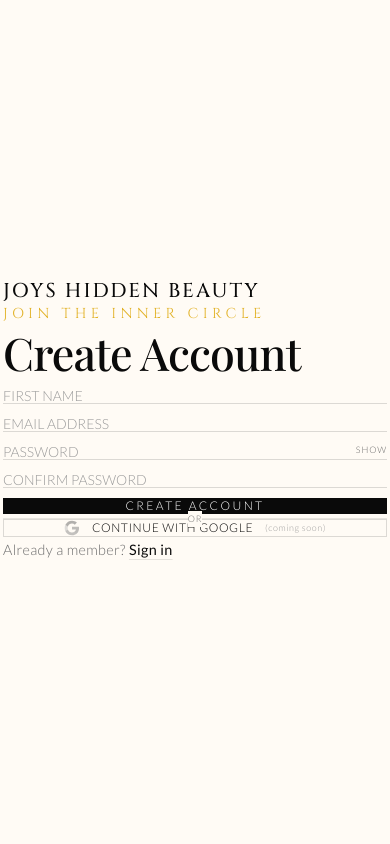
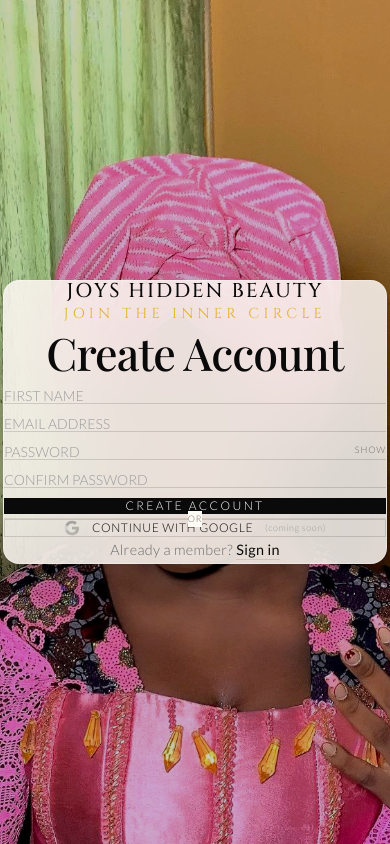
Before and after one commit to 191405/Joys-Hidden-Beauty, a Next.js app in the folder frontend/: page /auth/register in a window 390 px wide. Built offline with nearby package versions, Linux system fonts and the light colour scheme; no server answers; a web font is replaced by a local one.

Commit message:
UI: Add mobile background image with glassmorphism form on auth screens

```diff
--- a/frontend/src/components/auth/LoginClient.tsx
+++ b/frontend/src/components/auth/LoginClient.tsx
@@ -70,33 +70,44 @@ export default function LoginClient() {
     };
 
     return (
-        <div className="min-h-screen flex bg-[var(--color-canvas)] selection:bg-[var(--color-gold)] selection:text-white">
-            {/* Left — Full Bleed Editorial Image */}
+        <div className="min-h-screen flex relative bg-[var(--color-canvas)] lg:bg-transparent selection:bg-[var(--color-gold)] selection:text-white">
+
+            {/* Mobile/Tablet Background Image (Hidden on Desktop) */}
+            <div className="absolute inset-0 lg:hidden overflow-hidden">
+                <div
+                    className="absolute inset-0 bg-cover bg-center transform scale-105"
+                    style={{ backgroundImage: `url('/images/login-portrait.jpg')` }}
+                />
+                {/* Overlay to ensure the glass box pops */}
+                <div className="absolute inset-0 bg-black/20" />
+            </div>
+
+            {/* Left — Full Bleed Editorial Image (Desktop Only) */}
             <div className="hidden lg:block lg:w-[55%] relative overflow-hidden">
                 <div
                     className="absolute inset-0 bg-cover bg-center transform scale-105 transition-transform duration-[15s] hover:scale-100"
                     style={{ backgroundImage: `url('/images/login-portrait.jpg')` }}
                 />
-                <div className="absolute inset-0 bg-black/10 transition-opacity duration-1000 hover:opacity-0" />
+                <div className="absolute inset-0 bg-gradient-to-t from-black/40 to-transparent transition-opacity duration-1000 hover:opacity-80" />
             </div>
 
-            {/* Right — Clean Minimalist Canvas */}
-            <div className="w-full lg:w-[45%] flex items-center justify-center px-6 sm:px-12 md:px-20 py-20 pt-28 md:pt-20 bg-[var(--color-canvas)]">
+            {/* Right — Clean Minimalist Canvas (Desktop) / Glass Form (Mobile) */}
+            <div className="w-full lg:w-[45%] flex items-center justify-center px-4 sm:px-12 md:px-20 py-16 pt-24 md:pt-20 relative z-10 lg:bg-[var(--color-canvas)]">
                 <motion.div
-                    className="w-full max-w-sm"
+                    className="w-full max-w-sm bg-[var(--color-canvas)]/85 lg:bg-transparent backdrop-blur-2xl lg:backdrop-blur-none p-8 sm:p-10 lg:p-0 border border-[rgba(255,255,255,0.3)] lg:border-none shadow-2xl lg:shadow-none rounded-2xl lg:rounded-none"
                     variants={containerVariants}
                     initial="hidden"
                     animate="visible"
                 >
-                    <motion.div variants={itemVariants} className="flex justify-start mb-8">
+                    <motion.div variants={itemVariants} className="flex justify-center lg:justify-start mb-8">
                         <Logo variant="text" size="large" theme="gold" className="!tracking-[0.1em]" />
                     </motion.div>
 
-                    <motion.p variants={itemVariants} className="font-[family-name:var(--font-cinzel)] text-[10px] sm:text-xs tracking-[0.3em] uppercase text-[var(--color-gold)] mb-3">
+                    <motion.p variants={itemVariants} className="font-[family-name:var(--font-cinzel)] text-[10px] sm:text-xs tracking-[0.3em] uppercase text-[var(--color-gold)] mb-3 text-center lg:text-left">
                         Welcome Back
                     </motion.p>
 
-                    <motion.h1 variants={itemVariants} className="font-[family-name:var(--font-playfair)] text-4xl sm:text-5xl mb-8 text-[var(--color-ink)] leading-tight">
+                    <motion.h1 variants={itemVariants} className="font-[family-name:var(--font-playfair)] text-4xl sm:text-5xl mb-8 text-[var(--color-ink)] leading-tight text-center lg:text-left">
                         Sign In
                     </motion.h1>
 
@@ -175,26 +186,27 @@ export default function LoginClient() {
 
                     <motion.div variants={itemVariants} className="relative flex items-center justify-center mt-10 mb-8">
                         <div className="border-t border-[rgba(26,26,26,0.1)] w-full"></div>
-                        <span className="bg-[var(--color-canvas)] px-4 text-[9px] tracking-widest uppercase text-[var(--color-slate)] absolute">Or</span>
+                        <span className="bg-[var(--color-canvas)] lg:bg-transparent px-4 text-[9px] tracking-widest uppercase text-[var(--color-slate)] absolute">Or</span>
                     </motion.div>
 
                     <motion.div variants={itemVariants}>
                         <button
                             type="button"
-                            disabled
-                            className="w-full flex items-center justify-center gap-3 bg-transparent border border-[rgba(26,26,26,0.15)] text-[var(--color-ink)] hover:border-[var(--color-ink)] transition-colors py-[14px] text-xs tracking-wider uppercase cursor-not-allowed group"
+                            onClick={handleGoogleLogin}
+                            disabled={googleLoading}
+                            className="w-full flex items-center justify-center gap-3 bg-transparent border border-[rgba(26,26,26,0.15)] text-[var(--color-ink)] hover:border-[var(--color-ink)] transition-colors py-[14px] text-xs tracking-wider uppercase group"
                         >
-                            <svg className="w-4 h-4 opacity-50 grayscale transition-all duration-300 group-hover:grayscale-0 group-hover:opacity-100" viewBox="0 0 24 24">
+                            <svg className="w-4 h-4 transition-all duration-300" viewBox="0 0 24 24">
                                 <path d="M22.56 12.25c0-.78-.07-1.53-.2-2.25H12v4.26h5.92c-.26 1.37-1.04 2.53-2.21 3.31v2.77h3.57c2.08-1.92 3.28-4.74 3.28-8.09z" fill="#4285F4" />
                                 <path d="M12 23c2.97 0 5.46-.98 7.28-2.66l-3.57-2.77c-.98.66-2.23 1.06-3.71 1.06-2.86 0-5.29-1.93-6.16-4.53H2.18v2.84C3.99 20.53 7.7 23 12 23z" fill="#34A853" />
                                 <path d="M5.84 14.09c-.22-.66-.35-1.36-.35-2.09s.13-1.43.35-2.09V7.07H2.18C1.43 8.55 1 10.22 1 12s.43 3.45 1.18 4.93l2.85-2.22.81-.62z" fill="#FBBC05" />
                                 <path d="M12 5.38c1.62 0 3.06.56 4.21 1.64l3.15-3.15C17.45 2.09 14.97 1 12 1 7.7 1 3.99 3.47 2.18 7.07l3.66 2.84c.87-2.6 3.3-4.53 6.16-4.53z" fill="#EA4335" />
                             </svg>
-                            Continue with Google <span className="text-[9px] text-[var(--color-slate-light)] lowercase">(coming soon)</span>
+                            {googleLoading ? "Connecting..." : "Continue with Google"}
                         </button>
                     </motion.div>
 
-                    <motion.p variants={itemVariants} className="text-left mt-10 text-xs text-[var(--color-slate)] tracking-wide">
+                    <motion.p variants={itemVariants} className="text-center lg:text-left mt-10 text-xs text-[var(--color-slate)] tracking-wide">
                         New to Joy&apos;s Hidden Beauty?{" "}
                         <Link href="/auth/register" className="text-[var(--color-ink)] hover:text-[var(--color-gold)] transition-colors ml-1 font-medium underline underline-offset-4 decoration-[rgba(0,0,0,0.1)] hover:decoration-[var(--color-gold)]">
                             Create an account
--- a/frontend/src/components/auth/RegisterClient.tsx
+++ b/frontend/src/components/auth/RegisterClient.tsx
@@ -77,8 +77,19 @@ export default function RegisterClient() {
     };
 
     return (
-        <div className="min-h-screen flex bg-[var(--color-canvas)] selection:bg-[var(--color-gold)] selection:text-white">
-            {/* Left — Full Bleed Editorial Image */}
+        <div className="min-h-screen flex relative bg-[var(--color-canvas)] lg:bg-transparent selection:bg-[var(--color-gold)] selection:text-white">
+
+            {/* Mobile/Tablet Background Image (Hidden on Desktop) */}
+            <div className="absolute inset-0 lg:hidden overflow-hidden">
+                <div
+                    className="absolute inset-0 bg-cover bg-center transform scale-105"
+                    style={{ backgroundImage: `url('/images/login-portrait.jpg')` }}
+                />
+                {/* Overlay to ensure the glass box pops */}
+                <div className="absolute inset-0 bg-black/20" />
+            </div>
+
+            {/* Left — Full Bleed Editorial Image (Desktop Only) */}
             <div className="hidden lg:block lg:w-[55%] relative overflow-hidden">
                 <div
                     className="absolute inset-0 bg-cover bg-center transform scale-105 transition-transform duration-[15s] hover:scale-100"
@@ -87,23 +98,23 @@ export default function RegisterClient() {
                 <div className="absolute inset-0 bg-gradient-to-t from-black/40 to-transparent transition-opacity duration-1000 hover:opacity-80" />
             </div>
 
-            {/* Right — Clean Minimalist Canvas */}
-            <div className="w-full lg:w-[45%] flex items-center justify-center px-6 sm:px-12 md:px-20 py-20 pt-28 md:pt-20 bg-[var(--color-canvas)]">
+            {/* Right — Clean Minimalist Canvas (Desktop) / Glass Form (Mobile) */}
+            <div className="w-full lg:w-[45%] flex items-center justify-center px-4 sm:px-12 md:px-20 py-16 pt-24 md:pt-20 relative z-10 lg:bg-[var(--color-canvas)]">
                 <motion.div
-                    className="w-full max-w-sm"
+                    className="w-full max-w-sm bg-[var(--color-canvas)]/85 lg:bg-transparent backdrop-blur-2xl lg:backdrop-blur-none p-8 sm:p-10 lg:p-0 border border-[rgba(255,255,255,0.3)] lg:border-none shadow-2xl lg:shadow-none rounded-2xl lg:rounded-none"
                     variants={containerVariants}
                     initial="hidden"
                     animate="visible"
                 >
-                    <motion.div variants={itemVariants} className="flex justify-start mb-8">
+                    <motion.div variants={itemVariants} className="flex justify-center lg:justify-start mb-8">
                         <Logo variant="text" size="large" theme="gold" className="!tracking-[0.1em]" />
                     </motion.div>
 
-                    <motion.p variants={itemVariants} className="font-[family-name:var(--font-cinzel)] text-[10px] sm:text-xs tracking-[0.3em] uppercase text-[var(--color-gold)] mb-3">
+                    <motion.p variants={itemVariants} className="font-[family-name:var(--font-cinzel)] text-[10px] sm:text-xs tracking-[0.3em] uppercase text-[var(--color-gold)] mb-3 text-center lg:text-left">
                         Join the Inner Circle
                     </motion.p>
 
-                    <motion.h1 variants={itemVariants} className="font-[family-name:var(--font-playfair)] text-4xl sm:text-5xl mb-8 text-[var(--color-ink)] leading-tight">
+                    <motion.h1 variants={itemVariants} className="font-[family-name:var(--font-playfair)] text-4xl sm:text-5xl mb-8 text-[var(--color-ink)] leading-tight text-center lg:text-left">
                         Create Account
                     </motion.h1>
 
@@ -207,7 +218,7 @@ export default function RegisterClient() {
 
                     <motion.div variants={itemVariants} className="relative flex items-center justify-center mt-10 mb-8">
                         <div className="border-t border-[rgba(26,26,26,0.1)] w-full"></div>
-                        <span className="bg-[var(--color-canvas)] px-4 text-[9px] tracking-widest uppercase text-[var(--color-slate)] absolute">Or</span>
+                        <span className="bg-[var(--color-canvas)] lg:bg-transparent px-4 text-[9px] tracking-widest uppercase text-[var(--color-slate)] absolute">Or</span>
                     </motion.div>
 
                     <motion.div variants={itemVariants}>
@@ -226,7 +237,7 @@ export default function RegisterClient() {
                         </button>
                     </motion.div>
 
-                    <motion.p variants={itemVariants} className="text-left mt-10 text-xs text-[var(--color-slate)] tracking-wide">
+                    <motion.p variants={itemVariants} className="text-center lg:text-left mt-10 text-xs text-[var(--color-slate)] tracking-wide">
                         Already a member?{" "}
                         <Link href="/auth/login" className="text-[var(--color-ink)] hover:text-[var(--color-gold)] transition-colors ml-1 font-medium underline underline-offset-4 decoration-[rgba(0,0,0,0.1)] hover:decoration-[var(--color-gold)]">
                             Sign in
```
